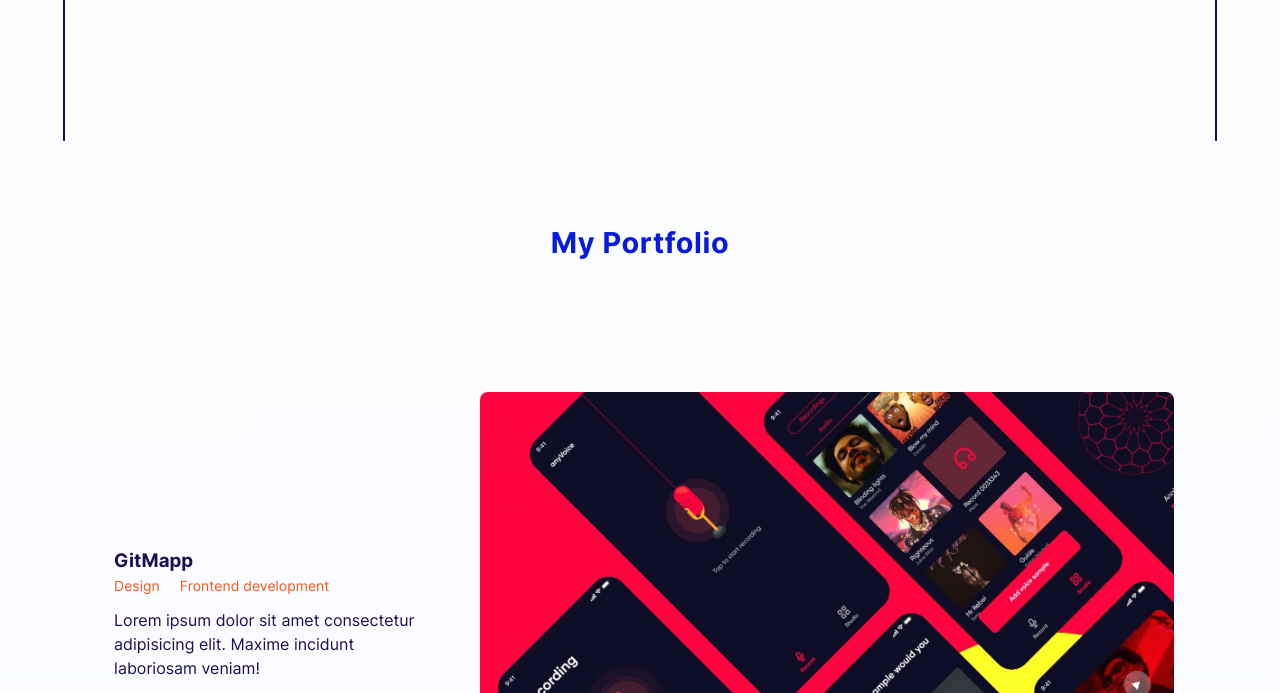
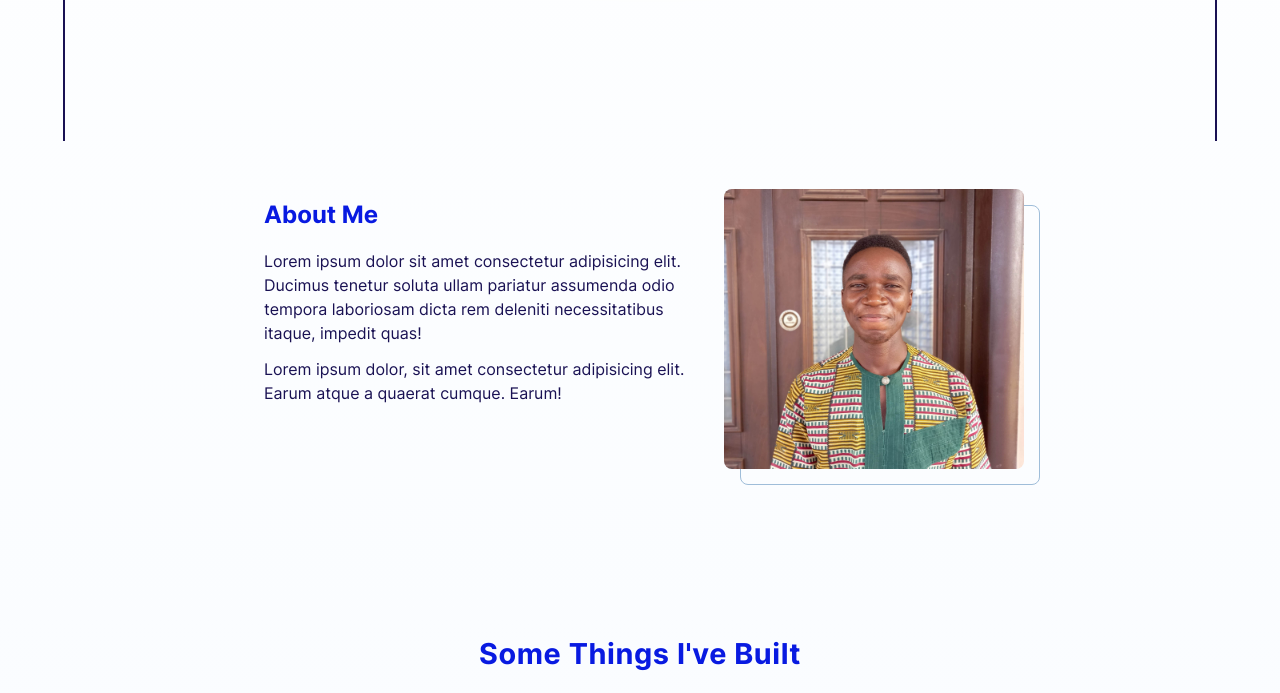
Before and after one commit to ezihe-godswill/portfolio-version-4, a website: page index.html in a window 1280 px wide. Shown: the part 659-1352 px from the top of the page. Drawn offline with Linux system fonts and the light colour scheme.

Commit message:
normal day commit

```diff
--- /dev/null
+++ b/css/about.css
@@ -0,0 +1,56 @@
+.about-ctn {
+  width: 100%;
+  max-width: 800px;
+  display: flex;
+  flex-direction: column;
+  padding: 48px 16px;
+  margin: 0 auto 120px auto;
+}
+
+.about-text-box {
+  width: 100%;
+  text-align: center;
+  padding: 8px 8px;
+  align-self: flex-start;
+}
+
+.about-img-box {
+  position: relative;
+  width: 100%;
+  max-width: 300px;
+  margin: 0 auto;
+  height: 280px;
+  align-self: flex-end;
+  border-radius: 8px;
+}
+
+.about-img-box::before {
+  position: absolute;
+  top: 16px;
+  left: 16px;
+  content: "";
+  width: 100%;
+  height: 100%;
+  border-radius: inherit;
+  border: 1px solid var(--color600);
+  z-index: -10;
+}
+
+.about-img-ctn {
+  display: inline;
+}
+
+.about-img-box img {
+  border-radius: 8px;
+  cursor: pointer;
+}
+
+.about-header {
+  width: 100%;
+  margin-bottom: 16px;
+  color: var(--color300);
+}
+
+.about-description p {
+  margin-bottom: 12px;
+}
--- a/css/initials.css
+++ b/css/initials.css
@@ -30,13 +30,17 @@
   --color500: #f6591c;
   --color600: #9fbdd9;
   --color700: #415acb;
-  --fixed-aside: 10px;
+  --fixed-aside: 4px;
 }
 
 ::selection {
   color: var(--color100);
   background: var(--color400);
   text-shadow: none;
+}
+
+html {
+  scroll-behavior: smooth;
 }
 
 body {
@@ -59,7 +63,7 @@ body {
 }
 
 .header-ctn {
-  max-width: 1280px;
+  max-width: 1240px;
 }
 
 .btn {
@@ -82,6 +86,11 @@ img {
   border-radius: inherit;
 }
 
+section {
+  width: 100%;
+  scroll-margin-top: 124px;
+}
+
 .section-header {
   width: 90%;
   max-width: 480px;
@@ -91,6 +100,7 @@ img {
 }
 
 .section-title {
+  line-height: 1.2;
   font-size: 1.8rem;
   letter-spacing: 0.6px;
   color: var(--color300);
--- a/css/main.css
+++ b/css/main.css
@@ -1,6 +1,7 @@
 @import url(./initials.css);
 @import url(./navbar.css);
 @import url(./home.css);
+@import url(./about.css);
 @import url(./portfolio.css);
 @import url(./contact.css);
 @import url(./footer.css);
@@ -24,6 +25,23 @@
   .home-heading-name {
     font-size: 1.5rem;
   }
+
+  .about-ctn {
+    width: 80%;
+  }
+
+  .about-img-box {
+    width: 50%;
+    margin: 0;
+    justify-self: flex-end;
+  }
+
+  .about-text-box {
+    width: 65%;
+    text-align: start;
+    justify-self: flex-start;
+  }
+
   .portfolio-item {
     flex-direction: row;
     align-items: center;
@@ -94,6 +112,13 @@
   .ctn {
     width: 100%;
   }
+
+  .about-ctn {
+    flex-direction: row;
+    align-items: flex-start;
+    justify-content: space-between;
+  }
+
   .portfolio {
     margin-top: 80px;
   }
--- a/css/navbar.css
+++ b/css/navbar.css
@@ -26,9 +26,9 @@
 }
 
 .logo-img {
-  --size: 48px;
+  --size: 40px;
   width: var(--size);
-  height: var(--size) s;
+  height: var(--size);
   object-fit: contain;
 }
 
@@ -59,7 +59,6 @@
   width: 100%;
   height: 100%;
   text-decoration: none;
-  transition: font-weight 300ms cubic-bezier(0.175, 0.885, 0.32, 1.275);
 }
 
 .nav-link {
@@ -75,9 +74,12 @@
   text-decoration: 2px underline wavy var(--color500);
 }
 
-.nav-link:focus,
-.nav-link:hover {
+.nav-link:focus-within,
+.nav-link:hover,
+.nav-link-cta:hover,
+.nav-link-cta:focus-within {
   color: var(--color300);
+  /* text-decoration: 2px underline wavy var(--color500); */
 }
 
 .menu-box {
--- a/css/portfolio.css
+++ b/css/portfolio.css
@@ -85,3 +85,7 @@
   border: 1px solid #dbdbff;
   cursor: pointer;
 }
+
+.icon {
+  font-size: 1.125rem;
+}
--- a/index.html
+++ b/index.html
@@ -20,16 +20,21 @@
           <nav class="nav">
             <ul class="nav-list nav-flex-btw">
               <li class="nav-item">
-                <a href="#" class="nav-link nav-flex">About</a>
+                <a href="#about" class="nav-link nav-flex">About</a>
               </li>
               <li class="nav-item">
-                <a href="#" class="nav-link nav-flex">Portfolio</a>
+                <a href="#portfolio" class="nav-link nav-flex">Portfolio</a>
               </li>
               <li class="nav-item">
-                <a href="#" class="nav-link nav-flex">Contact</a>
+                <a href="#contact" class="nav-link nav-flex">Contact</a>
               </li>
               <li class="nav-item">
-                <a href="#" class="btn nav-link-cta">Resume</a>
+                <a
+                  href="./assets/Ezihe_Godswill_Resume_30-05-2021-23-30-28.pdf"
+                  download="Ezihe-Godswill"
+                  class="btn nav-link-cta"
+                  >Resume</a
+                >
               </li>
             </ul>
           </nav>
@@ -65,10 +70,39 @@
         </div>
       </div>
     </section>
-    <section class="portfolio">
+    <section class="about" id="about">
+      <div class="about-ctn">
+        <div class="about-text-box">
+          <div class="about-header">
+            <h2>About Me</h2>
+          </div>
+          <div class="about-description">
+            <p>
+              Lorem ipsum dolor sit amet consectetur adipisicing elit. Ducimus
+              tenetur soluta ullam pariatur assumenda odio tempora laboriosam
+              dicta rem deleniti necessitatibus itaque, impedit quas!
+            </p>
+            <p>
+              Lorem ipsum dolor, sit amet consectetur adipisicing elit. Earum
+              atque a quaerat cumque. Earum!
+            </p>
+          </div>
+        </div>
+        <div class="about-img-box">
+          <div class="about-img-ctn">
+            <img
+              src="css/img/IMG-2.jpg"
+              title="Ezihe Godswill"
+              alt="Ezihe Godswill"
+            />
+          </div>
+        </div>
+      </div>
+    </section>
+    <section class="portfolio" id="portfolio">
       <div class="ctn">
         <div class="section-header">
-          <h2 class="section-title">My Portfolio</h2>
+          <h2 class="section-title">Some Things I've Built</h2>
           <div class="section-title-alt-box">
             <p class="section-title-alt"></p>
           </div>
@@ -81,7 +115,6 @@
               </div>
               <div class="portfolio-item-tags">
                 <ul class="portfolio-item-tags-list">
-                  <li>Design</li>
                   <li>Frontend development</li>
                 </ul>
               </div>
@@ -94,13 +127,11 @@
               <div class="portfolio-item-cta-box">
                 <ul class="portfolio-item-cta-list">
                   <li>
-                    <a href="#" class="portfolio-item-cta-link">
-                      <span class="fab fa-github icon"></span>
-                    </a>
+                    <a href="#" class="portfolio-item-cta-link"> Live demo </a>
                   </li>
                   <li>
                     <a href="#" class="portfolio-item-cta-link">
-                      <span class="fas fa-external-link-alt icon"></span>
+                      <span class="fab fa-github icon"></span>
                     </a>
                   </li>
                 </ul>
@@ -119,7 +150,7 @@
               </div>
               <div class="portfolio-item-tags">
                 <ul class="portfolio-item-tags-list">
-                  <li>UI design</li>
+                  <li>Design</li>
                   <li>Frontend development</li>
                 </ul>
               </div>
@@ -132,13 +163,11 @@
               <div class="portfolio-item-cta-box">
                 <ul class="portfolio-item-cta-list">
                   <li>
-                    <a href="#" class="portfolio-item-cta-link">
-                      <span class="fab fa-github icon"></span>
-                    </a>
+                    <a href="#" class="portfolio-item-cta-link"> Live demo </a>
                   </li>
                   <li>
                     <a href="#" class="portfolio-item-cta-link">
-                      <span class="fas fa-external-link-alt icon"></span>
+                      <span class="fab fa-github icon"></span>
                     </a>
                   </li>
                 </ul>
@@ -157,7 +186,7 @@
               </div>
               <div class="portfolio-item-tags">
                 <ul class="portfolio-item-tags-list">
-                  <li>UI design</li>
+                  <li>Design</li>
                   <li>Frontend development</li>
                 </ul>
               </div>
@@ -170,18 +199,11 @@
               <div class="portfolio-item-cta-box">
                 <ul class="portfolio-item-cta-list">
                   <li>
+                    <a href="#" class="portfolio-item-cta-link"> Live demo </a>
+                  </li>
+                  <li>
                     <a href="#" class="portfolio-item-cta-link">
                       <span class="fab fa-github icon"></span>
-                    </a>
-                  </li>
-                  <li>
-                    <a
-                      href="#"
-                      class="portfolio-item-cta-link"
-                      style="font-weight: 600"
-                    >
-                      Live demo
-                      <!-- <span class="fas fa-external-link-alt icon"></span> -->
                     </a>
                   </li>
                 </ul>
```
Also changed, not shown: css/img/IMG-2.jpg (added), 2 other files.
